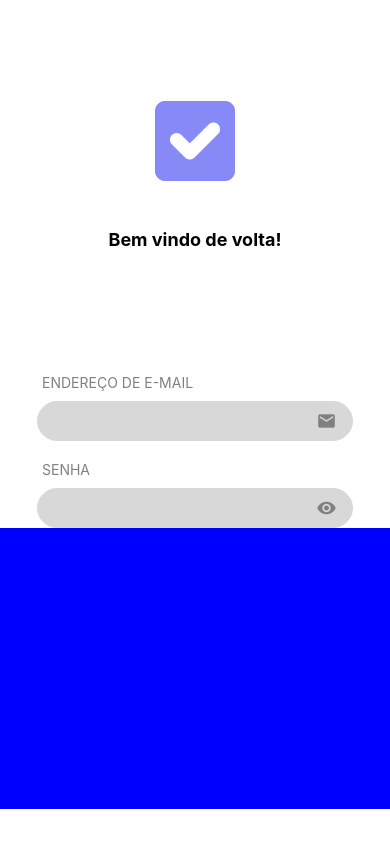
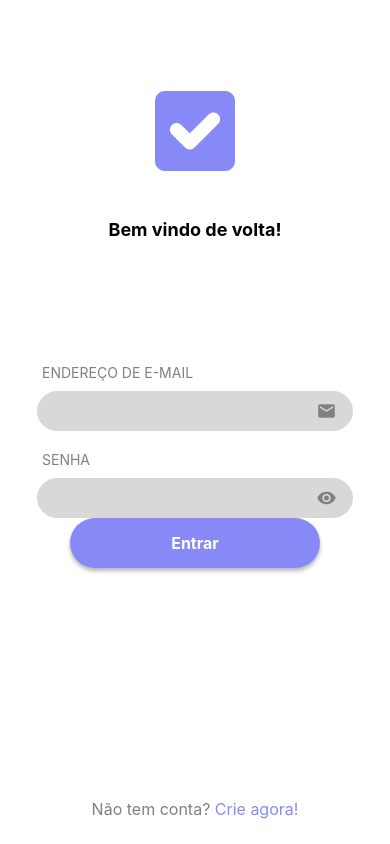
Before and after one commit to brilhante-hub/ReactNative-App, a React Native app: screen / in a window 390 px wide. Built offline with nearby package versions, Linux system fonts and the light colour scheme.

Commit message:
Colocando botão para entrar e terminando o rodapé da tela, finalizando o front-end da tela inicial

```diff
--- a/src/pages/login/index.tsx
+++ b/src/pages/login/index.tsx
@@ -1,9 +1,10 @@
 import React from "react";
-import { Text, View, Image, TextInput } from "react-native";
+import { Text, View, Image, TextInput, TouchableOpacity } from "react-native";
 import { style } from "./styles";
 import Logo from "../../assets/logo.png";
 import { MaterialIcons } from '@expo/vector-icons';
 import { themas } from "../../global/themes";
+import { Colors } from "react-native/Libraries/NewAppScreen";
 
 export default function Login() {
   return (
@@ -34,14 +35,21 @@
             style={style.input}
           />
           <MaterialIcons
-          name="remove-red-eye"
-          size={20}
-          color={themas.colors.gray}
+            name="remove-red-eye"
+            size={20}
+            color={themas.colors.gray}
           />
         </View>
       </View>
-      <View style={style.boxBottom}>
+      <View style={style.boxBotton}>
+
+        <TouchableOpacity style={style.button}>
+
+          <Text style={style.textButton}>Entrar</Text>
+
+        </TouchableOpacity>
       </View>
+      <Text style={style.textBotton}>Não tem conta? <Text style={{color: themas.colors.primary}}>Crie agora!</Text></Text>
     </View>
   );
 }
--- a/src/pages/login/styles.ts
+++ b/src/pages/login/styles.ts
@@ -23,10 +23,12 @@
         // backgroundColor: 'green'
         padding: 37
     },
-    boxBottom: {
+    boxBotton: {
         height: Dimensions.get('window').height / 3,
         width: '100%',
-       backgroundColor: 'blue'
+        //backgroundColor: 'blue'
+        alignItems: 'center',
+
 
     },
     logo: {
@@ -60,5 +62,31 @@
         width: '90%',
         // backgroundColor: 'red',
         borderRadius: 40
+    },
+    button: {
+        width: 250,
+        height: 50,
+        alignItems: 'center',
+        justifyContent: 'center',
+        backgroundColor:themas.colors.primary,
+        borderRadius: 40,
+        shadowColor: "#000",
+        shadowOffset: {
+            width: 0,
+            height: 3,
+        },
+        shadowOpacity: 0.29,
+        shadowRadius: 4.65,
+        elevation: 7,
+
+    },
+    textButton: {
+        fontSize: 16,
+        color: '#FFF',
+        fontWeight: 'bold'
+    },
+    textBotton: {
+        fontSize: 16,
+        color: themas.colors.gray
     }
 })
```
